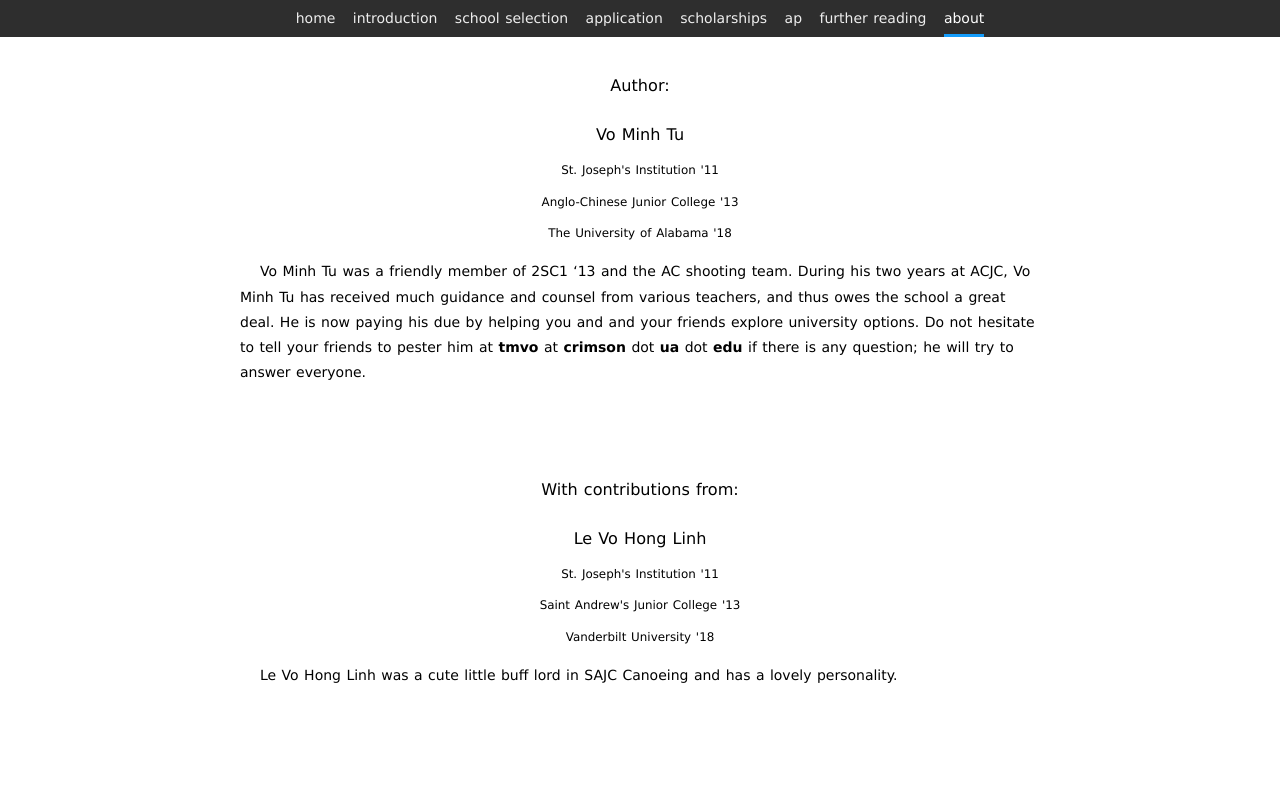
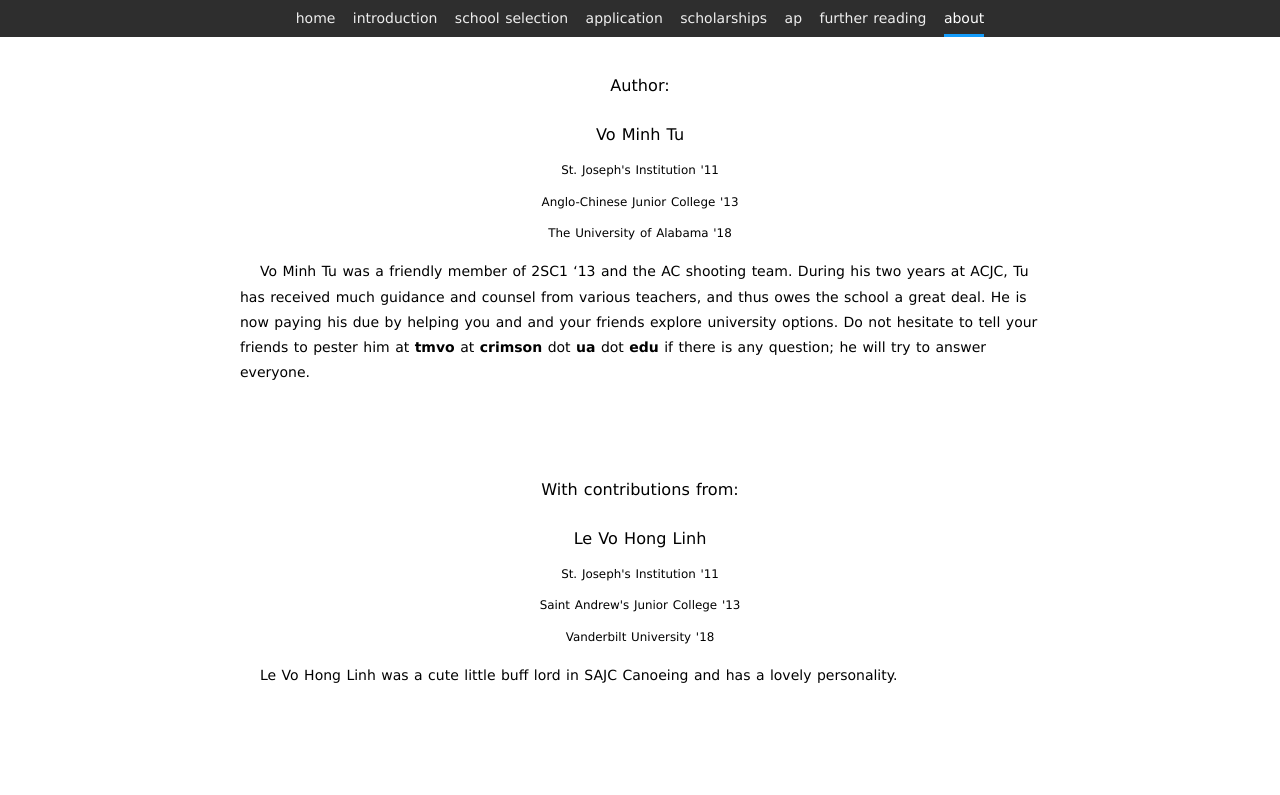
Before and after one commit to vominhtu/us-college, a plain HTML site: page about.html in a window 1280 px wide. Shown: the top 795 px of the page. Drawn offline with Linux system fonts and the light colour scheme.

Commit message:
Update about.html

```diff
--- a/about.html
+++ b/about.html
@@ -38,7 +38,7 @@
                 <h4>Anglo-Chinese Junior College '13</h4>
                 <h4>The University of Alabama '18</h4>
 
-                <p>Vo Minh Tu was a friendly member of 2SC1 ‘13 and the AC shooting team. During his two years at ACJC, Vo Minh Tu has received much guidance and counsel from various teachers, and thus owes the school a great deal. He is now paying his due by helping you and and your friends explore university options. Do not hesitate to tell your friends to pester him at <b>tmvo</b> at <b>crimson</b> dot <b>ua</b> dot <b>edu</b> if there is any question; he will try to answer everyone.</p>
+                <p>Vo Minh Tu was a friendly member of 2SC1 ‘13 and the AC shooting team. During his two years at ACJC, Tu has received much guidance and counsel from various teachers, and thus owes the school a great deal. He is now paying his due by helping you and and your friends explore university options. Do not hesitate to tell your friends to pester him at <b>tmvo</b> at <b>crimson</b> dot <b>ua</b> dot <b>edu</b> if there is any question; he will try to answer everyone.</p>
 
                 <br> <br> <br>
 
```
